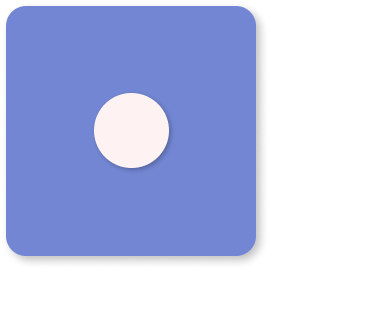
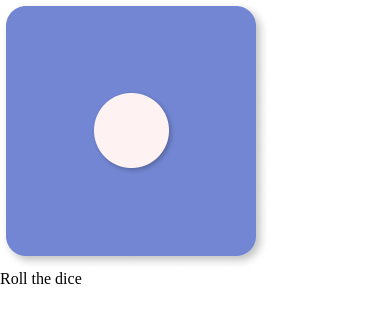
Before and after one commit to Najeeb93/rollthedice, a React Native app: screen / in a window 390 px wide. Shown: the top 322 px of the page. Built offline with nearby package versions, Linux system fonts and the light colour scheme.

Commit message:
add to button

```diff
--- a/src/App.tsx
+++ b/src/App.tsx
@@ -1,4 +1,4 @@
-import {View, Text, StyleSheet, Image, ImageSourcePropType } from 'react-native'
+import {View, Text, StyleSheet, Image, ImageSourcePropType, Pressable } from 'react-native'
 import React, { useState } from 'react';
 import type { PropsWithChildren } from 'react';
 import DiceOne from '../assets/One.png'
@@ -53,6 +53,9 @@ export default function App(): JSX.Element {
   return (
     <View style={styles.container}>
       <Dice  imageUrl={diceImage}/>
+      <Pressable>
+        Roll the dice
+      </Pressable>
     </View>
   )
 }
```
